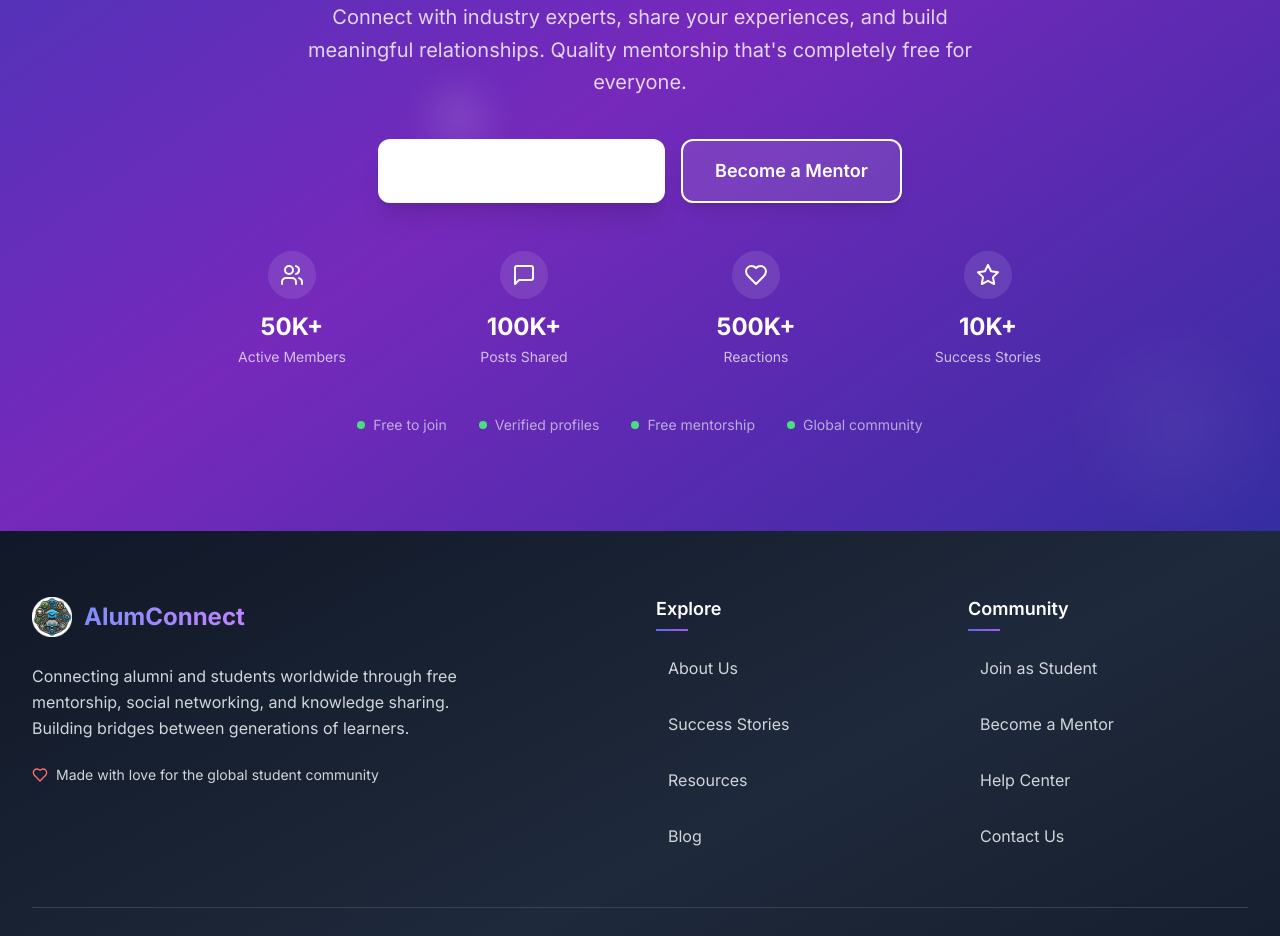
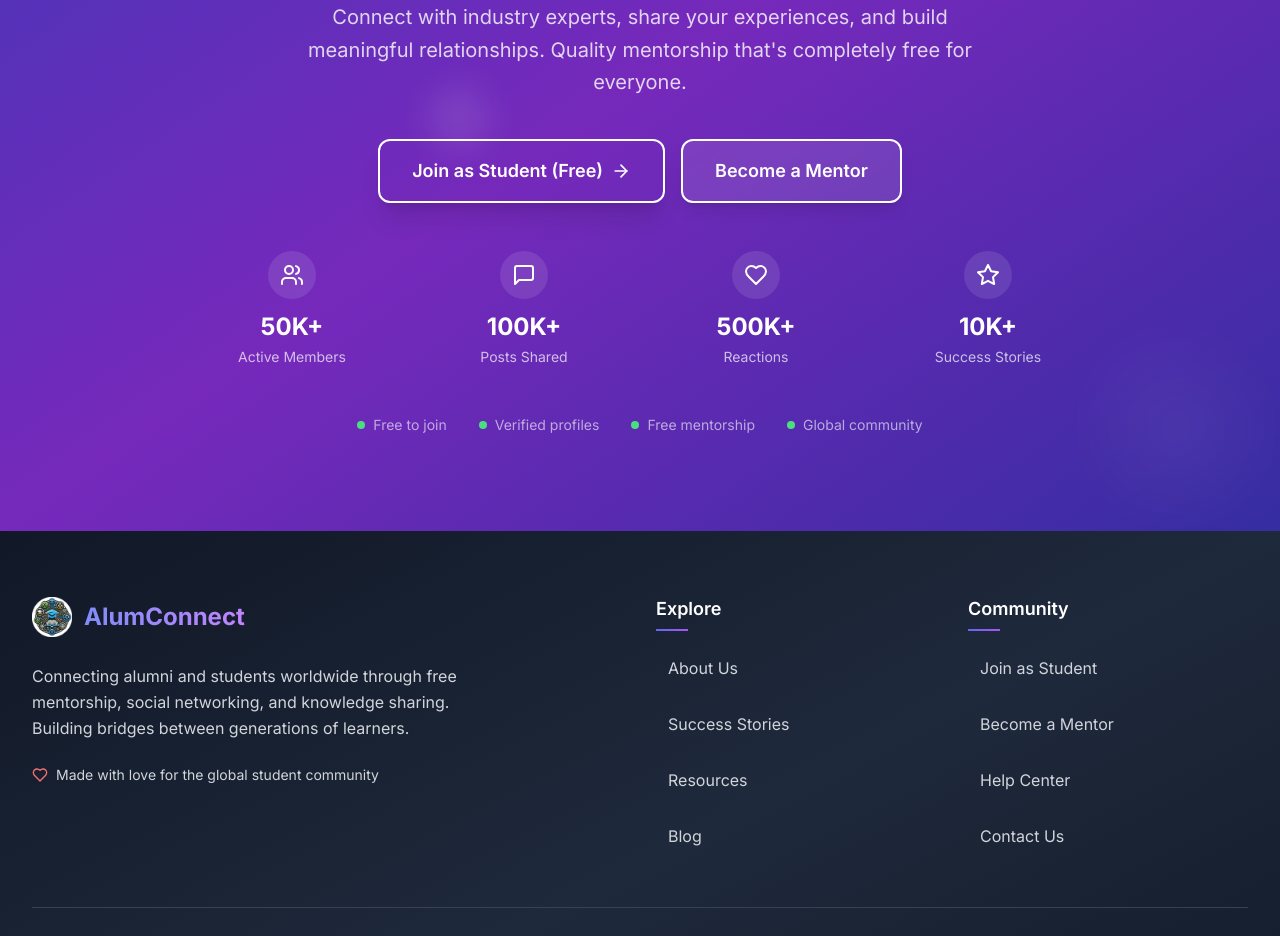
Before and after one commit to stuticoder123/Alum-Connect, a React (Vite) app: page / in a window 1280 px wide. Shown: the part 10000-10936 px from the top of the page. Built offline with nearby package versions, Linux system fonts and the light colour scheme; no server answers.

Commit message:
fix: make 'Join as a Student' button visible (#11)

```diff
--- a/package.json
+++ b/package.json
@@ -36,6 +36,7 @@
     "eslint-plugin-react-refresh": "^0.4.11",
     "globals": "^15.9.0",
     "postcss": "^8.4.35",
+    "supabase": "^2.39.2",
     "tailwindcss": "^3.4.1",
     "terser": "^5.27.0",
     "typescript": "^5.5.3",
--- a/src/components/home/CTASection.tsx
+++ b/src/components/home/CTASection.tsx
@@ -65,7 +65,7 @@ export const CTASection: React.FC = () => {
             >
               <Button
                 size="lg"
-                className="bg-white text-indigo-600 hover:bg-gray-50 shadow-xl hover:shadow-2xl transform transition-all duration-300 group px-8 py-4 rounded-2xl font-semibold border-2 border-white"
+                className="bg-transparent text-indigo-600 hover:bg-gray-50 shadow-xl hover:shadow-2xl transform transition-all duration-300 group px-8 py-4 rounded-2xl font-semibold border-2 border-white"
                 onClick={() => {
                   const element = document.getElementById('auth-section');
                   element?.scrollIntoView({ behavior: 'smooth' });
```
Also changed, not shown: 1 other file (tests, documents, lock files or other folders).
